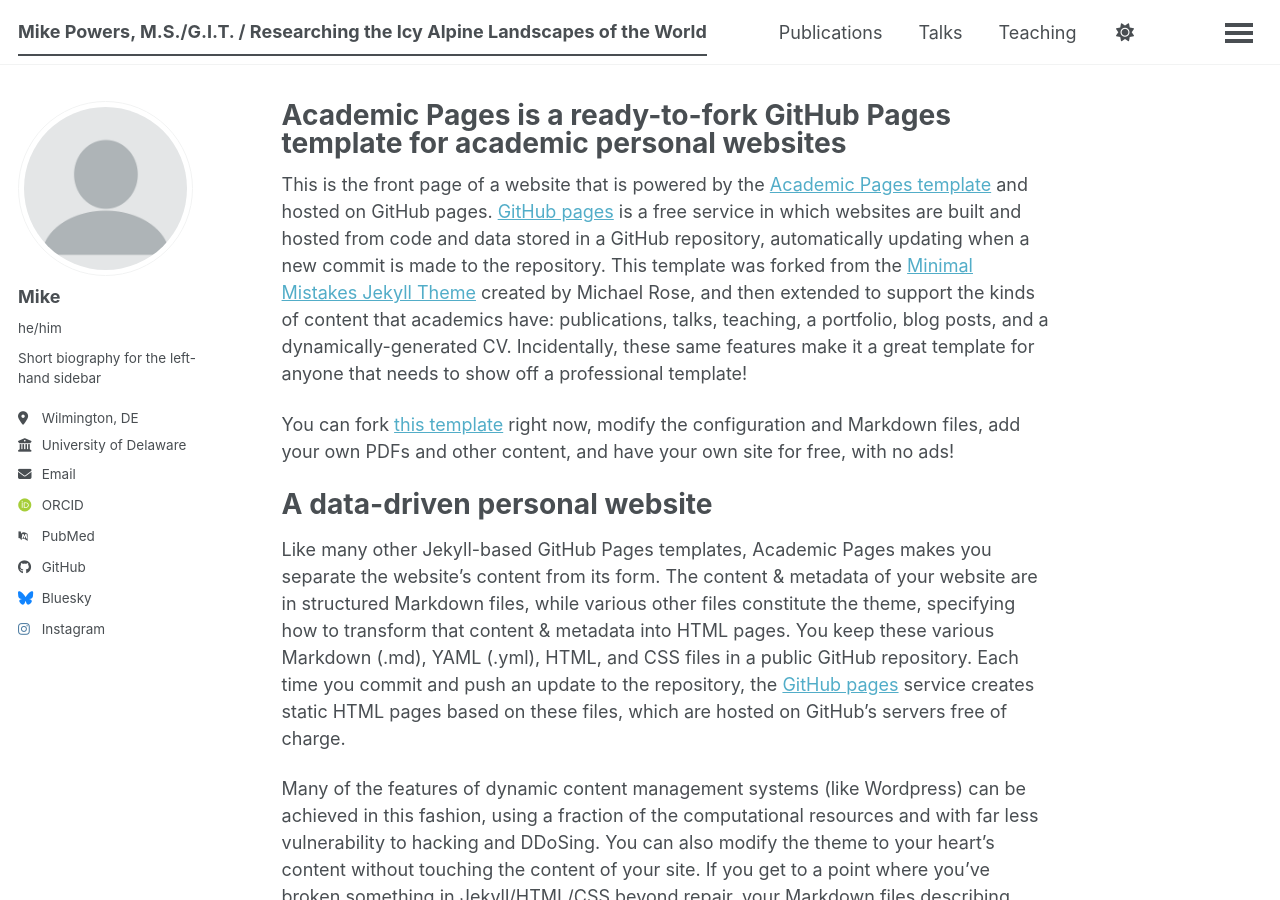
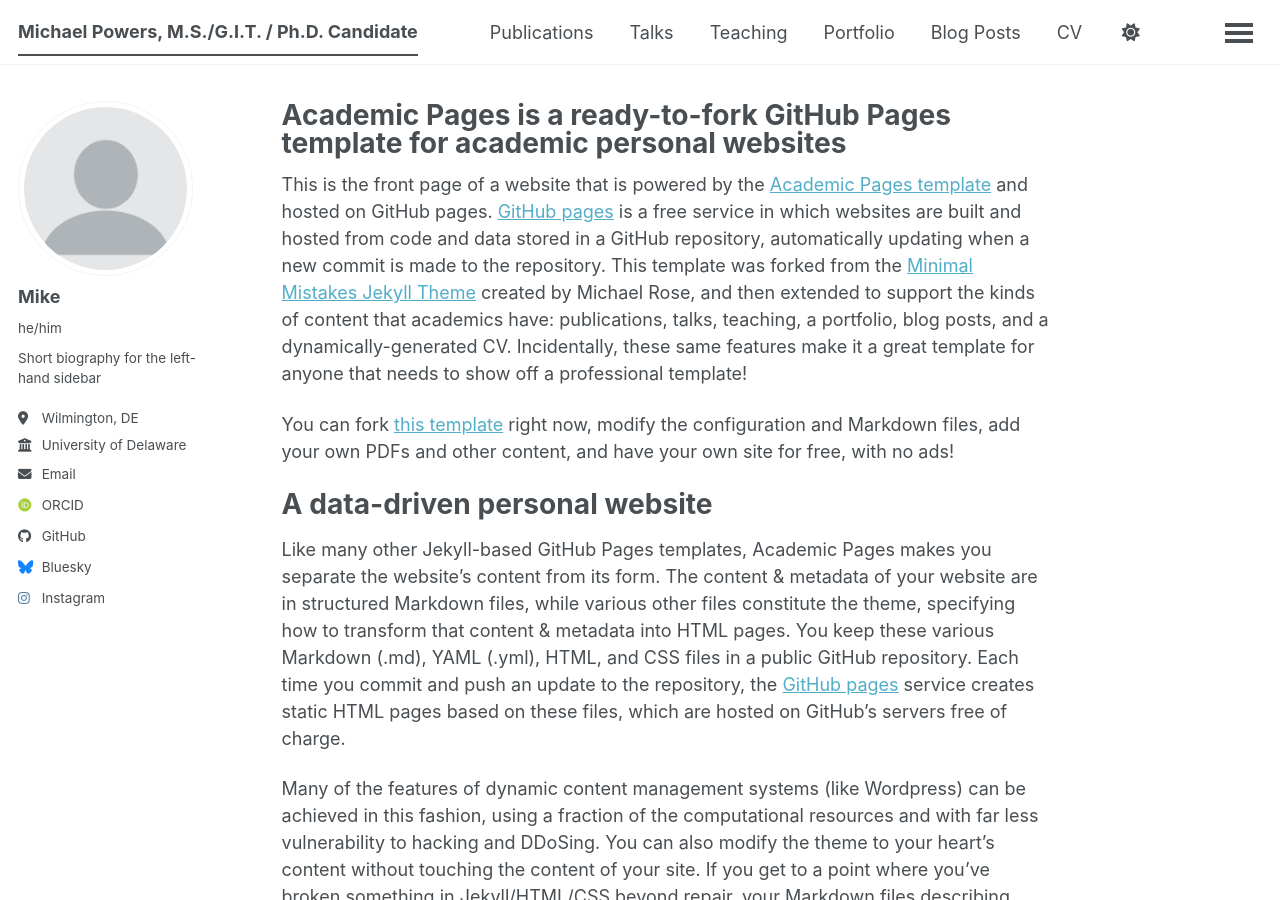
Before and after one commit to cryo-powers/cryo-powers.github.io, a Jekyll site: the page built from _pages/about.md, in a window 1280 px wide and 900 px high. Built offline with Jekyll 4.4.1, drawn with Linux system fonts in a browser that asks for light colours; some web fonts are replaced; a script bundle is joined from its source files by our own code; library files that are not in the unit come from our copies.

Commit message:
Update title and clear PubMed URL in config

```diff
--- a/_config.yml
+++ b/_config.yml
@@ -9,7 +9,7 @@
 # Basic Site Settings
 locale                   : "en-US"
 site_theme               : "default" # The available themes options are "default", "air", "sunrise", "mint", "dirt" and "contrast"
-title                    : "Mike Powers, M.S./G.I.T. / Researching the Icy Alpine Landscapes of the World"
+title                    : "Michael Powers, M.S./G.I.T. / Ph.D. Candidate"
 title_separator          : "-"
 name                     : &name "Mike Powers"
 description              : &description "Portfolio"   # Update this with a general description of your site, this is the default if not overridden by a page
@@ -41,7 +41,7 @@
   orcid            : "https://orcid.org/yourorcidurl"
   semantic         : # URL
   ssrn             : # URL
-  pubmed           : "https://www.ncbi.nlm.nih.gov/pubmed/?term=john+snow"
+  pubmed           : # URL
   researchgate     : # URL
   scopus           : # URL
   zotero           : # URL
```
